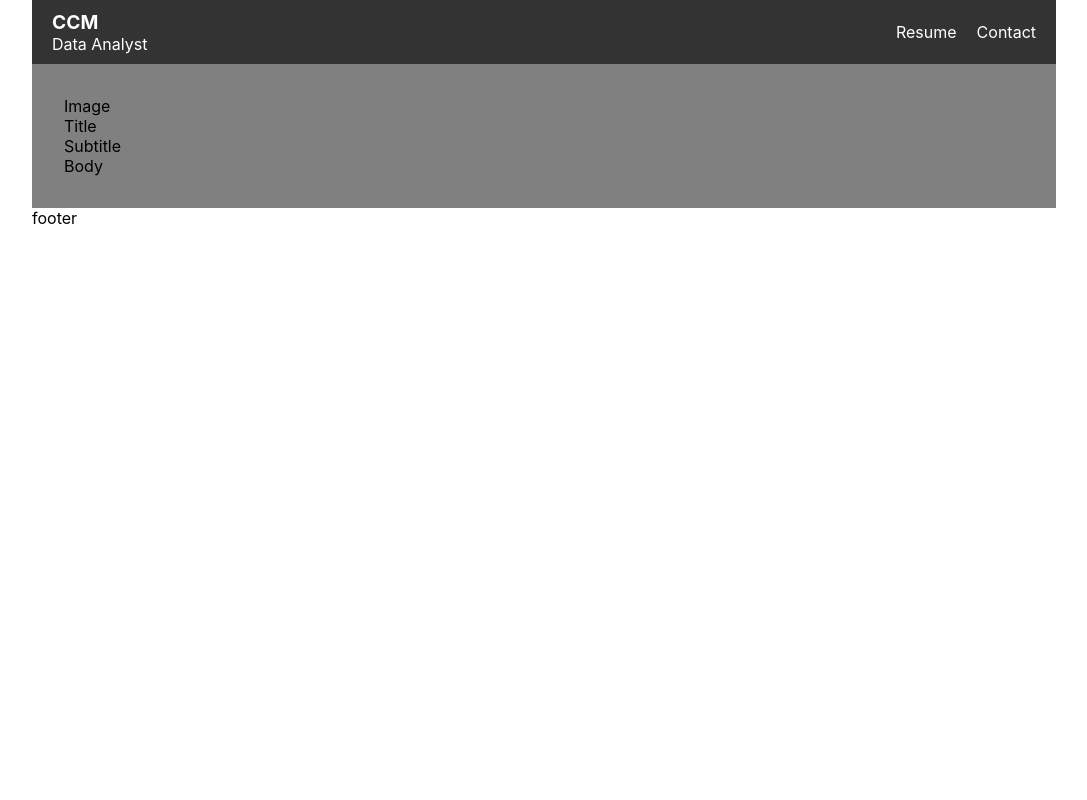
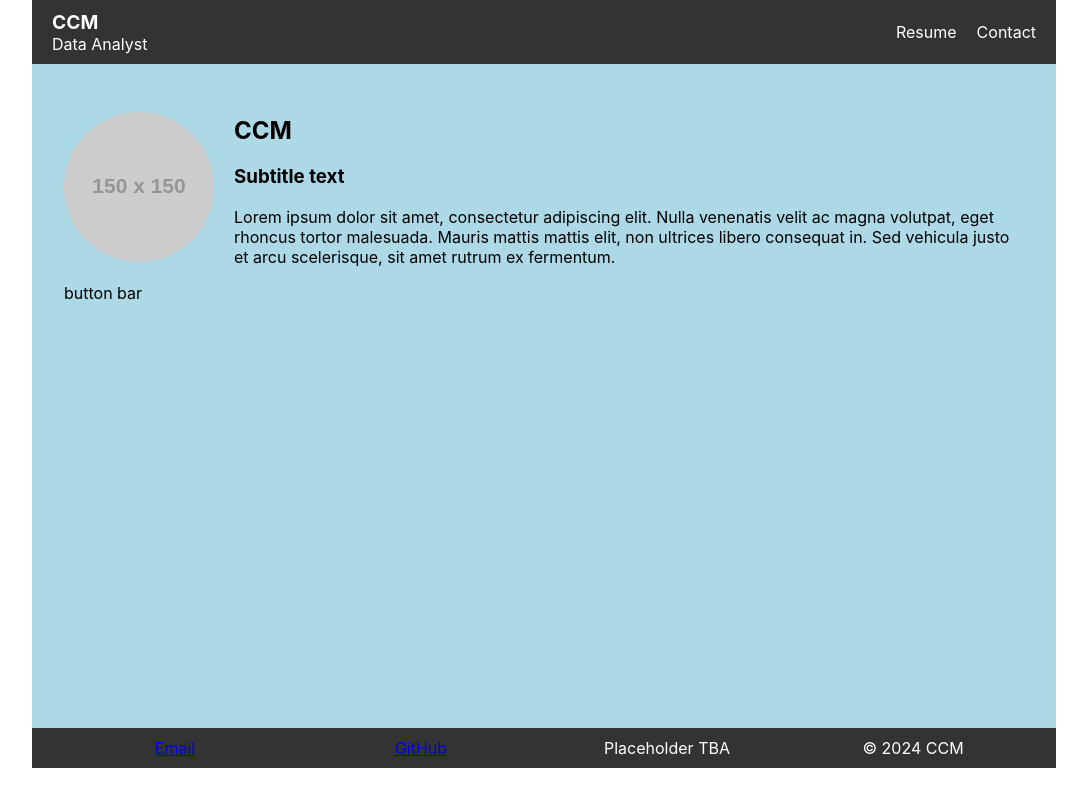
Before and after one commit to TheMartinCrabtree/web-cam, a React (Create React App) app in the folder frontend/: page / in a window 1280 px wide. Shown: the whole page, without its empty margins (96-1183 px from the left). Built offline with nearby package versions, Linux system fonts and the light colour scheme.

Commit message:
fleshed out profile layout

```diff
--- a/frontend/src/App.tsx
+++ b/frontend/src/App.tsx
@@ -4,6 +4,7 @@ import ReactGA from "react-ga4";
 import { InitOptions } from "react-ga4/types/ga4";
 import Header from "./components/header/Header";
 import Profile from "./components/profile/Profile";
+import Footer from "./components/footer/Footer";
 
 // using https://www.npmjs.com/package/react-ga4
 // array of tracker data objects
@@ -12,16 +13,26 @@ import Profile from "./components/profile/Profile";
 const LayoutWrapper = styled.div`
   margin-left: auto;
   margin-right: auto;
+  min-width: 960px;
+  width: 80vw;
+  background-color: yellow;
+`;
+
+const BodyWrapper = styled.div`
+  background-color: lightblue;
+  padding: 2em;
   min-height: 600px;
-  width: 80vw;
 `;
 
 function App() {
   return (
     <LayoutWrapper>
       <Header />
-      <Profile />
-      <div>footer</div>
+      <BodyWrapper>
+        <Profile />
+        <div>button bar</div>
+      </BodyWrapper>
+      <Footer />
     </LayoutWrapper>
   );
 }
--- /dev/null
+++ b/frontend/src/components/footer/Footer.tsx
@@ -0,0 +1,41 @@
+import React from "react";
+import styled from "styled-components";
+
+const LayoutWrapper = styled.div`
+  display: flex;
+  justify-content: space-between;
+  align-items: center;
+  background-color: #333;
+  color: #fff;
+  padding: 10px 20px;
+`;
+
+const TextContainer = styled.div`
+  flex: 1;
+  text-align: center;
+  a: {
+    color: #fff;
+    text-decoration: none;
+  }
+`;
+
+const Footer = () => {
+  return (
+    <LayoutWrapper>
+      <TextContainer>
+        <a href="mailto:your-email@example.com">Email</a>
+      </TextContainer>
+      <TextContainer>
+        <a href="https://github.com/yourusername">GitHub</a>
+      </TextContainer>
+      <TextContainer>
+        <span>Placeholder TBA</span>
+      </TextContainer>
+      <TextContainer>
+        <span>&copy; {new Date().getFullYear()} CCM</span>
+      </TextContainer>
+    </LayoutWrapper>
+  );
+};
+
+export default Footer;
--- a/frontend/src/components/profile/Profile.tsx
+++ b/frontend/src/components/profile/Profile.tsx
@@ -2,16 +2,46 @@ import React from "react";
 import styled from "styled-components";
 
 const LayoutWrapper = styled.div`
-  background-color: gray;
-  padding: 2em;
+  min-heaight: 540px;
+  display: flex;
+  align-items: center;
 `;
+
+const ImageContainer = styled.div`
+  flex: 0 0 auto;
+  margin-right: 20px;
+`;
+const StyledImage = styled.img`
+  width: 150px;
+  height: 150px;
+  border-radius: 50%;
+  object-fit: cover;
+`;
+
+const InfoContainer = styled.div`
+  flex: 1;
+`;
+
+const TitleContainer = styled.h2``;
+const SubtitleContainer = styled.h3``;
+const InfoText = styled.p``;
+
 const Profile = () => {
   return (
     <LayoutWrapper>
-      <div>Image</div>
-      <div>Title</div>
-      <div>Subtitle</div>
-      <div>Body</div>
+      <ImageContainer>
+        <StyledImage src="https://via.placeholder.com/150" alt="Profile" />
+      </ImageContainer>
+      <InfoContainer>
+        <TitleContainer>CCM</TitleContainer>
+        <SubtitleContainer>Subtitle text</SubtitleContainer>
+        <InfoText>
+          Lorem ipsum dolor sit amet, consectetur adipiscing elit. Nulla
+          venenatis velit ac magna volutpat, eget rhoncus tortor malesuada.
+          Mauris mattis mattis elit, non ultrices libero consequat in. Sed
+          vehicula justo et arcu scelerisque, sit amet rutrum ex fermentum.
+        </InfoText>
+      </InfoContainer>
     </LayoutWrapper>
   );
 };
```
